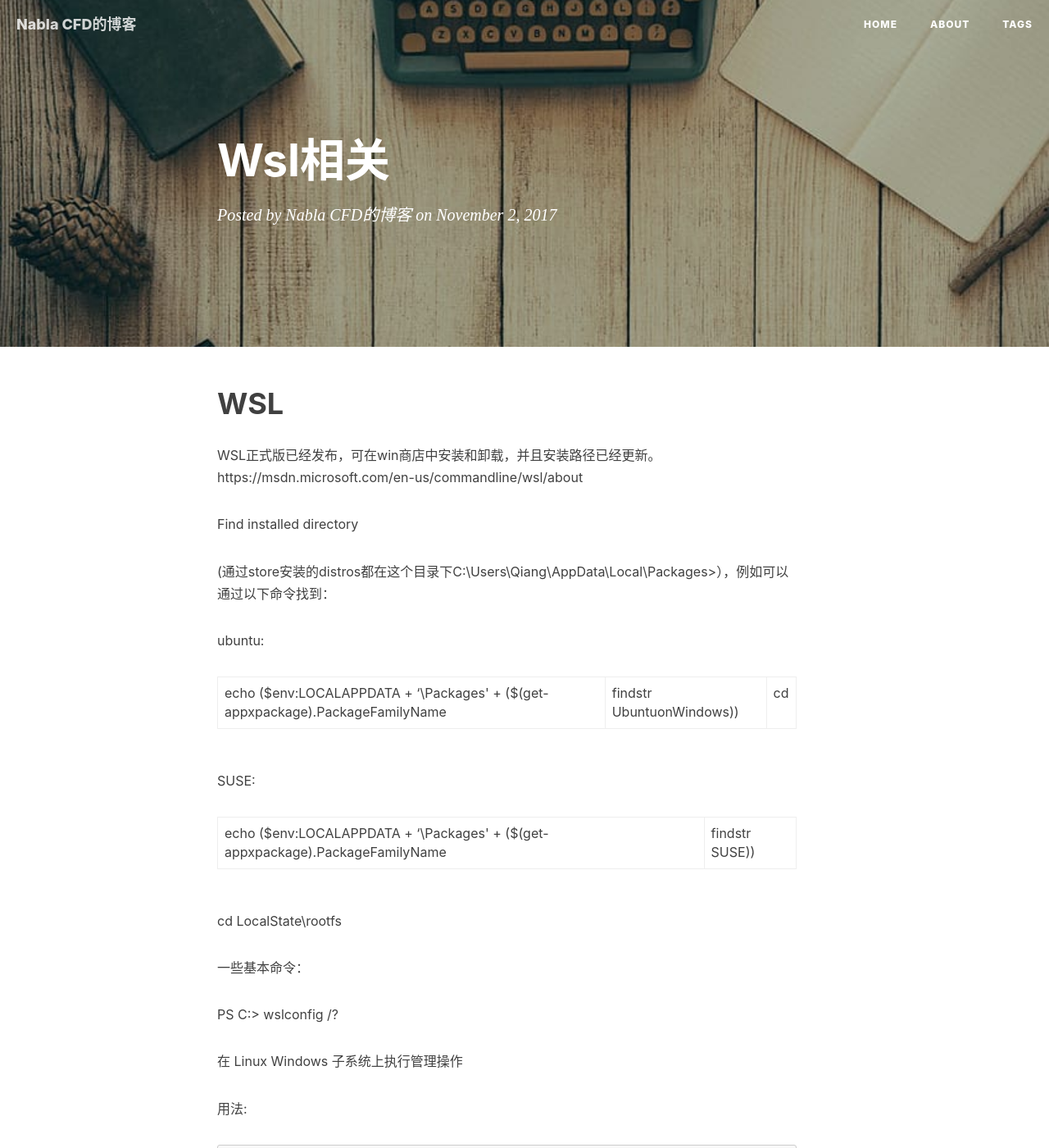
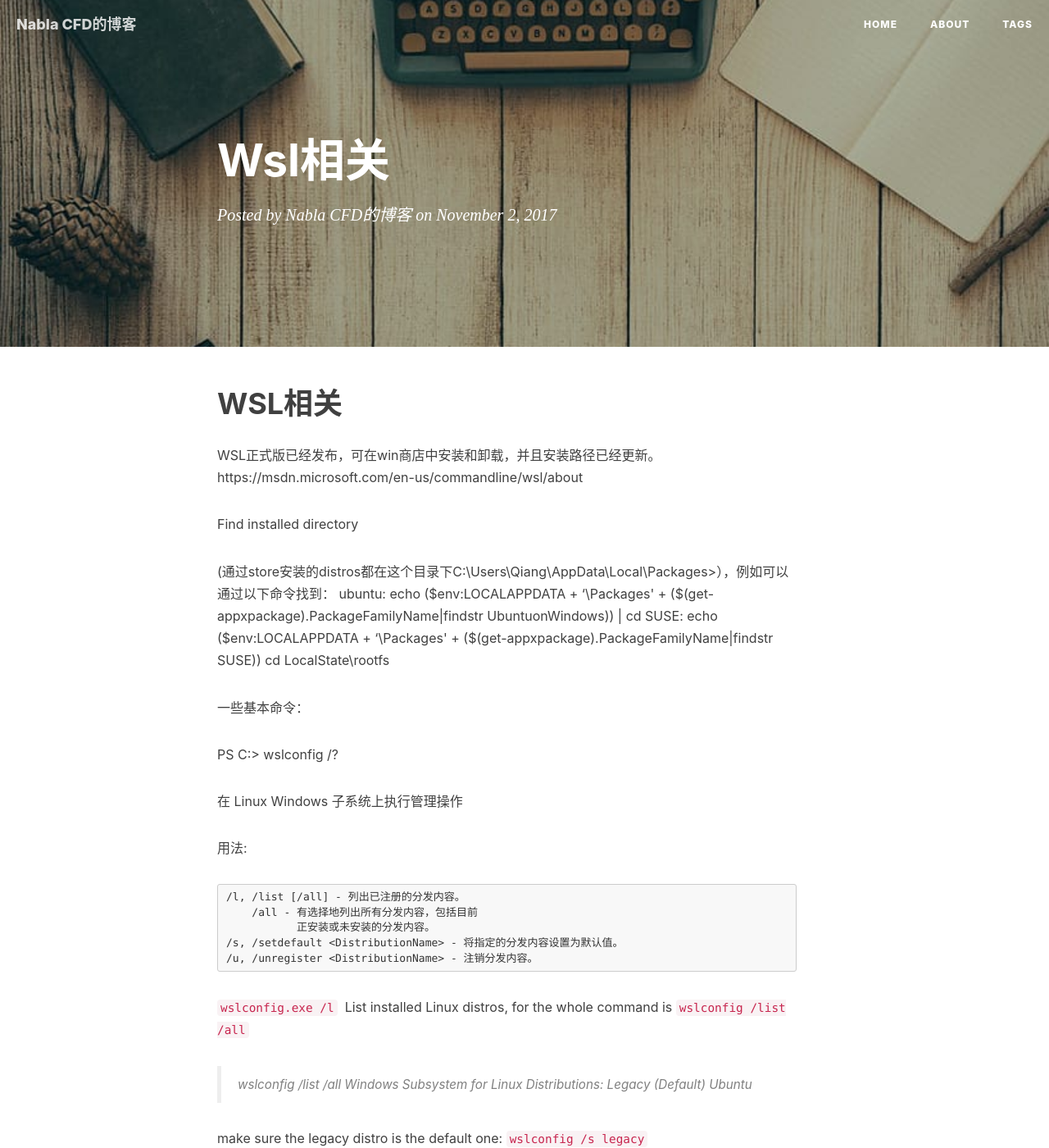
Before and after one commit to NablaCFD/NablaCFD.github.io, a Jekyll site: the page built from _posts/2017-11-02-WSL相关.md, in a window 1280 px wide and 1400 px high. Shown: the whole window at 82% size. Built offline with Jekyll 4.4.1, drawn with Linux system fonts in a browser that asks for light colours; nearby versions of some CDN libraries; our own code applies the rules of GitHub Pages for plain Markdown files; comment, search, counter and statistics services are not loaded; some of the changed text lies outside the part shown.

Commit message:
Update 2017-11-02-WSL相关.md

```diff
--- a/_posts/2017-11-02-WSL相关.md
+++ b/_posts/2017-11-02-WSL相关.md
@@ -1,4 +1,4 @@
-WSL
+WSL相关
 ============================
 
 WSL正式版已经发布，可在win商店中安装和卸载，并且安装路径已经更新。
@@ -7,15 +7,10 @@ https://msdn.microsoft.com/en-us/commandline/wsl/about
 Find installed directory
 
 (通过store安装的distros都在这个目录下C:\Users\Qiang\AppData\Local\Packages>），例如可以通过以下命令找到：
-
 ubuntu:
-
 echo ($env:LOCALAPPDATA + '\Packages\' + ($(get-appxpackage).PackageFamilyName|findstr UbuntuonWindows)) | cd
-
 SUSE:
-
- echo ($env:LOCALAPPDATA + '\Packages\' + ($(get-appxpackage).PackageFamilyName|findstr SUSE))
-
+echo ($env:LOCALAPPDATA + '\Packages\' + ($(get-appxpackage).PackageFamilyName|findstr SUSE))
 cd LocalState\rootfs
 
 一些基本命令：
```
Also changed, not shown: other parts of _posts/2017-11-02-WSL相关.md (+2 -0 lines).
